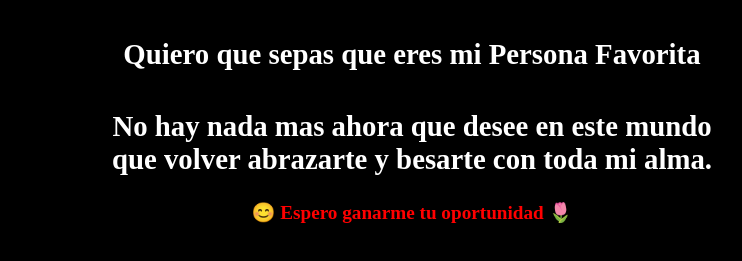
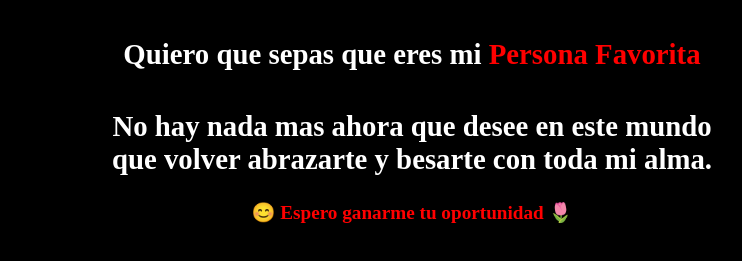
Before and after one commit to jhongonzalezweb/pruebaTest, a plain HTML site: page index.html in a window 1280 px wide. Shown: the part 427-688 px from the top of the page, without its empty margins (228-970 px from the left). Drawn offline with Linux system fonts and the light colour scheme.

Commit message:
Update styles.css

```diff
--- a/styles.css
+++ b/styles.css
@@ -16,8 +16,14 @@ body {
     }
 
     h4 {
-        text-align: center;
-        color: red;
+      text-align: center;
+      color: red;
+
+}
+
+span {
+  text-align: center;
+  color: red;
 
 }
   .heart{
```
